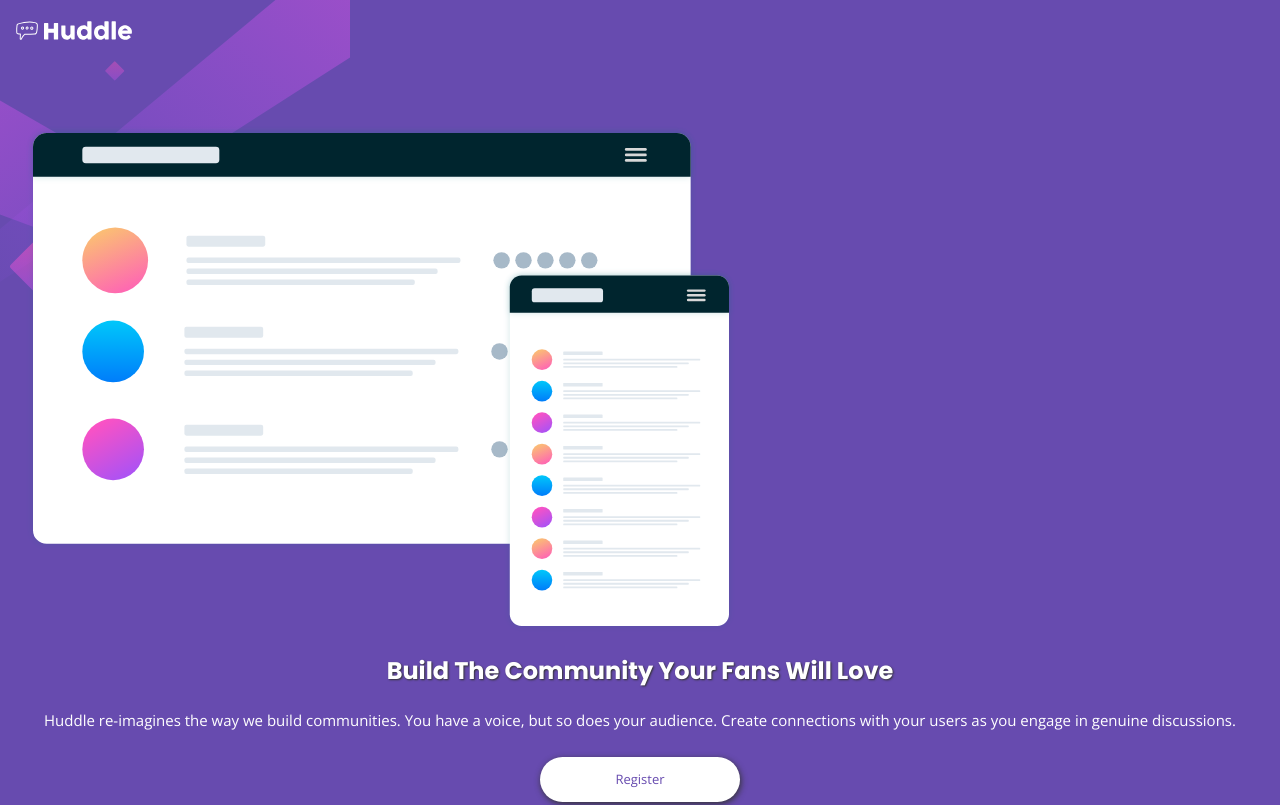
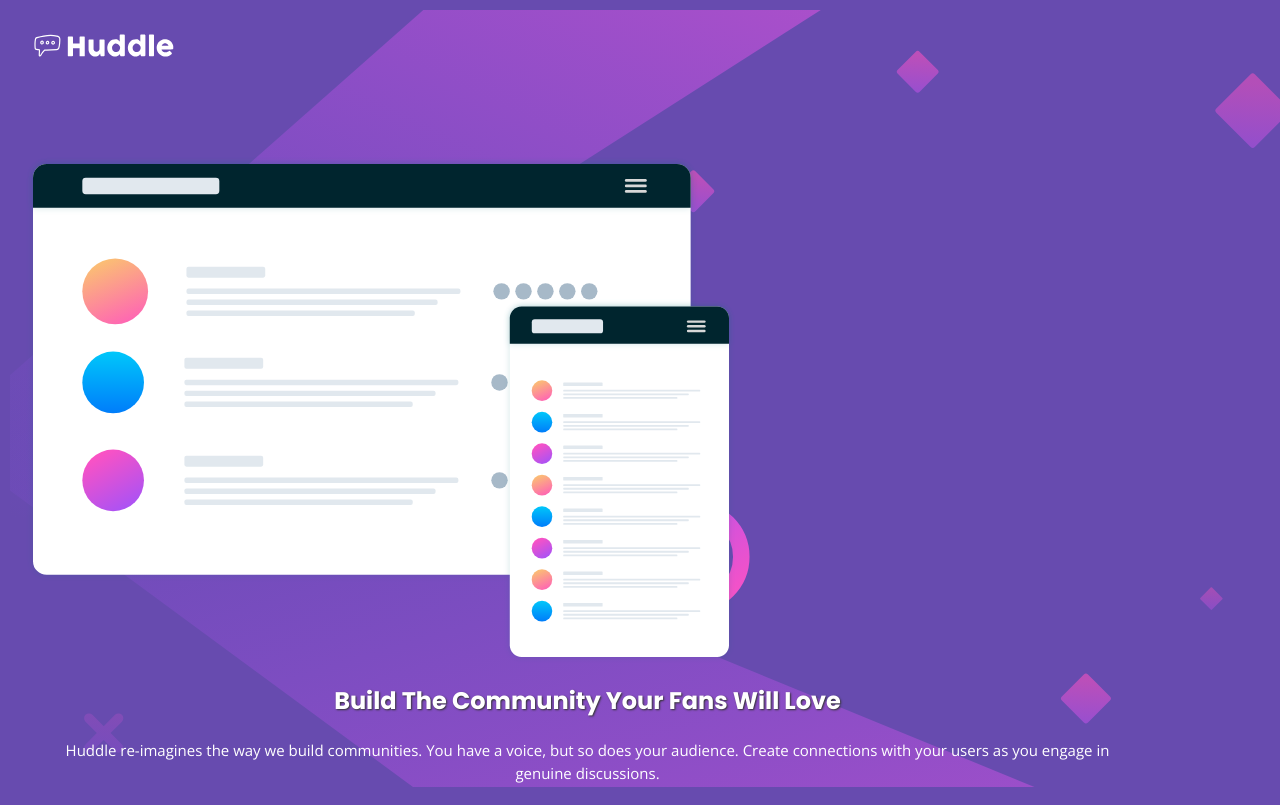
Before and after one commit to Shadowbest/huddle-single-introductory-landing-page, a plain HTML site: page index.html in a window 1280 px wide. Shown: the top 805 px of the page. Drawn offline with nearby package versions, Linux system fonts and the light colour scheme.

Commit message:
Added body background and header styling

```diff
--- a/css/styles.css
+++ b/css/styles.css
@@ -62,7 +62,7 @@ img {
 }
 
 .main-header .main-header__logo {
-  width: 125px;
+  inline-size: 125px;
 }
 
 /* MAIN CONTENT */
@@ -132,3 +132,27 @@ img {
 .main-footer .social-links__item .fab {
   color: #fff;
 }
+
+/* MEDIA QUERIES */
+
+/* Tablet */
+@media screen and (min-width: 720px) {
+  body {
+    background-image: url('../img/bg-desktop.svg');
+    background-size: contain;
+    background-position: top 10px left 10px;
+  }
+
+  .wrapper {
+    max-width: 1175px;
+    margin: 0;
+  }
+
+  .main-header {
+    padding: 1.8em;
+  }
+
+  .main-header .main-header__logo {
+    inline-size: 150px;
+  }
+}
```
